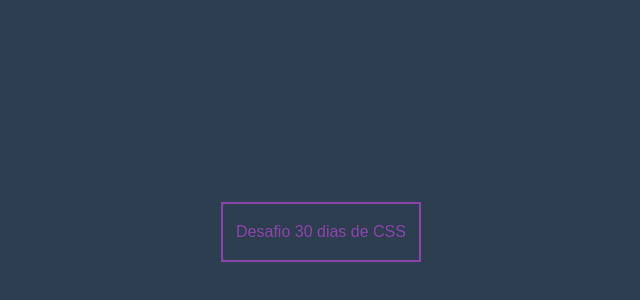
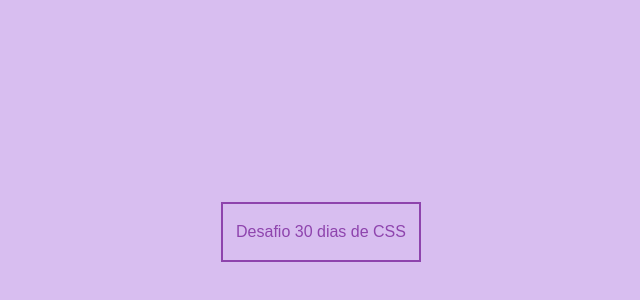
Before and after one commit to LuzianeFreitas/30DiasDeCSS, a plain HTML site: page Desafios/Dia 11/index.html in a window 1280 px wide. Shown: the part 168-468 px from the top of the page, without its empty margins (319-959 px from the left). Drawn offline with Linux system fonts and the light colour scheme.

Commit message:
Modified background color

```diff
--- a/Desafios/Dia 11/style.css
+++ b/Desafios/Dia 11/style.css
@@ -4,7 +4,7 @@ body {
     align-items: center;
     height: 100vh;
     overflow: hidden;
-    background: #2c3e50;
+    background: #d8bef0;
     font-family: 'Montserrat', sans-serif;
     margin: 0;
 }
```
